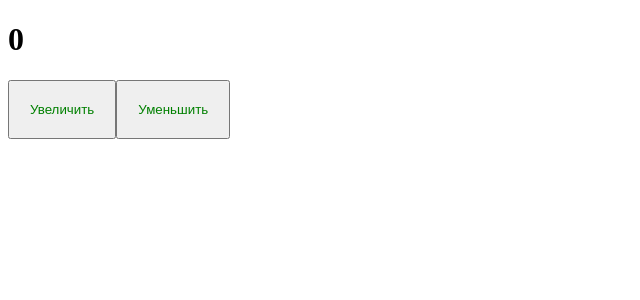
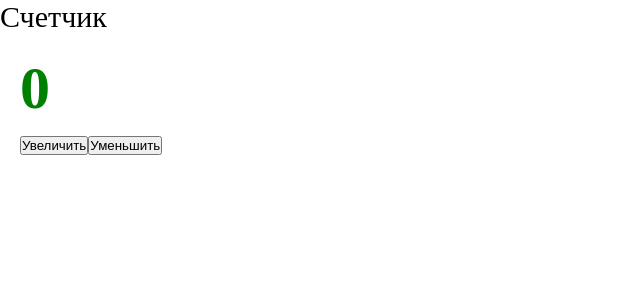
Before and after one commit to AleksandrBarannik/lenta_articles_production, a React app: page / in a window 1280 px wide. Shown: the top 300 px of the page, without its empty margins (0-640 px from the left). Built offline with nearby package versions, Linux system fonts and the light colour scheme; the HTML template or start-up script is replaced by a standard one.

Commit message:
settings Css modulse (build) (name css in build)

```diff
--- a/package.json
+++ b/package.json
@@ -20,6 +20,7 @@
     "@types/webpack-dev-server": "^4.7.2",
     "css-loader": "^6.6.0",
     "html-webpack-plugin": "^5.5.0",
+    "mini-css-extract-plugin": "^2.5.3",
     "sass": "^1.49.9",
     "sass-loader": "^12.6.0",
     "style-loader": "^3.3.1",
--- /dev/null
+++ b/src/App.tsx
@@ -0,0 +1,14 @@
+import React from 'react';
+import Counter from './components/Counter';
+import  './Index.scss';
+
+const App = () => {
+    return (
+        <div className="app">
+            Счетчик
+            <Counter/>
+        </div>
+    );
+};
+
+export default App;
--- /dev/null
+++ b/src/Index.scss
@@ -0,0 +1,10 @@
+* {
+      margin: 0;
+      padding: 0;
+      box-sizing: border-box;
+
+}
+.app {
+      font-size: 30px;
+
+}
--- a/src/components/Counter.scss
+++ b/src/components/Counter.module.scss
@@ -1,4 +1,4 @@
-button{
+.btn{
     padding: 20px;
     color: green;
 }
--- a/src/components/Counter.tsx
+++ b/src/components/Counter.tsx
@@ -1,5 +1,5 @@
 import React, {useState} from 'react';
-import './Counter.scss'
+import classes from "./Counter.module.scss"
 
 export const Counter = () => {
 
@@ -16,7 +16,7 @@
     }
 
     return (
-        <div>
+        <div className={classes.btn}>
             <h1>{state}</h1>
             <button onClick={Increase}>Увеличить</button>
             <button onClick={Decrease}>Уменьшить</button>
--- a/src/index.tsx
+++ b/src/index.tsx
@@ -1,9 +1,8 @@
 import {render} from "react-dom";
-import Counter from "./components/Counter";
+import App from "./App";
+
 
 render(
-    <div>
-        <Counter/>
-    </div>,
+    <App/>,
     document.getElementById("root"),
 )
```
Also changed, not shown: src/global.d.ts (added, +8 -0 lines), ReadMe.txt, 4 other files (tests, documents, lock files or other folders).
